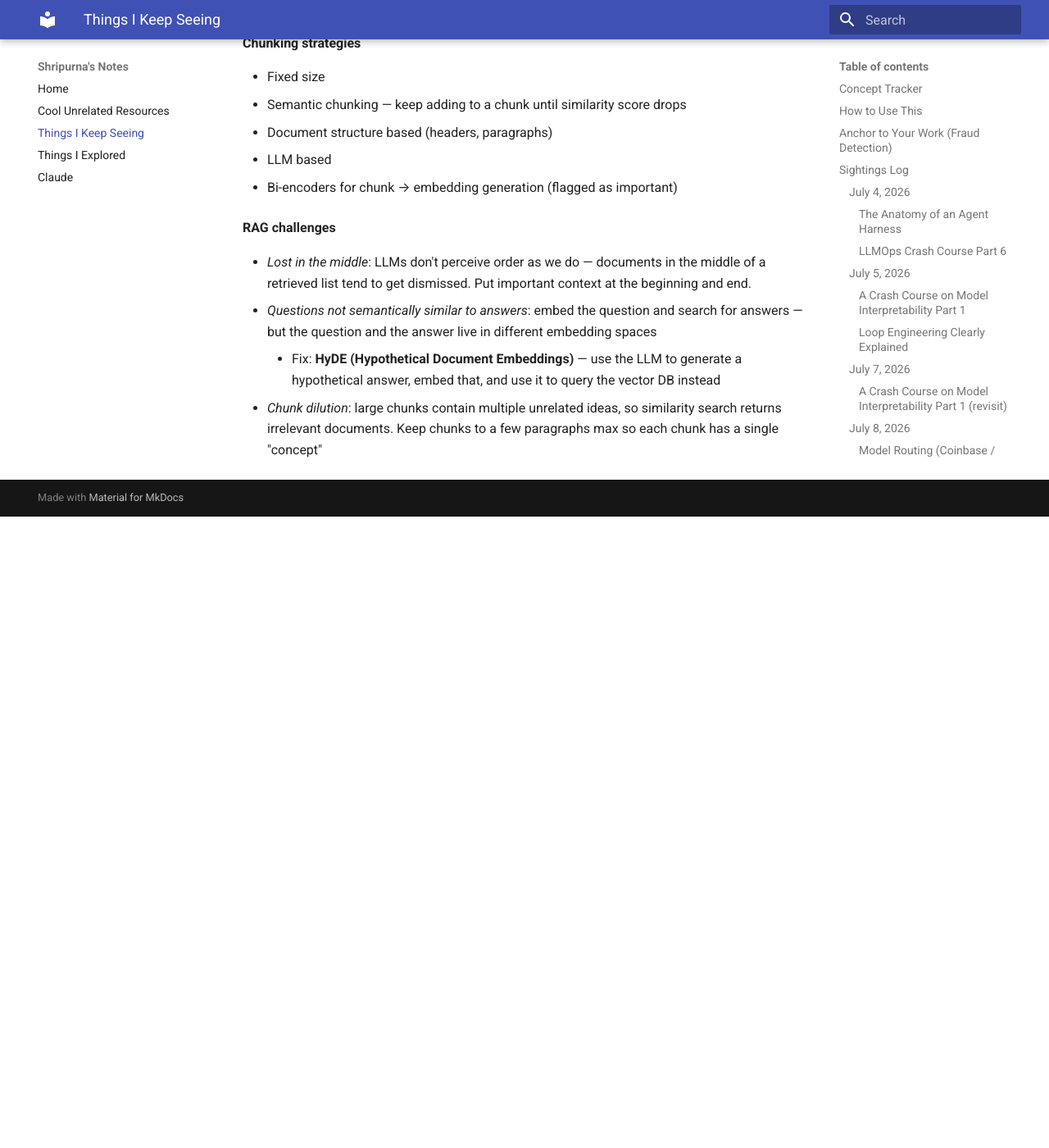
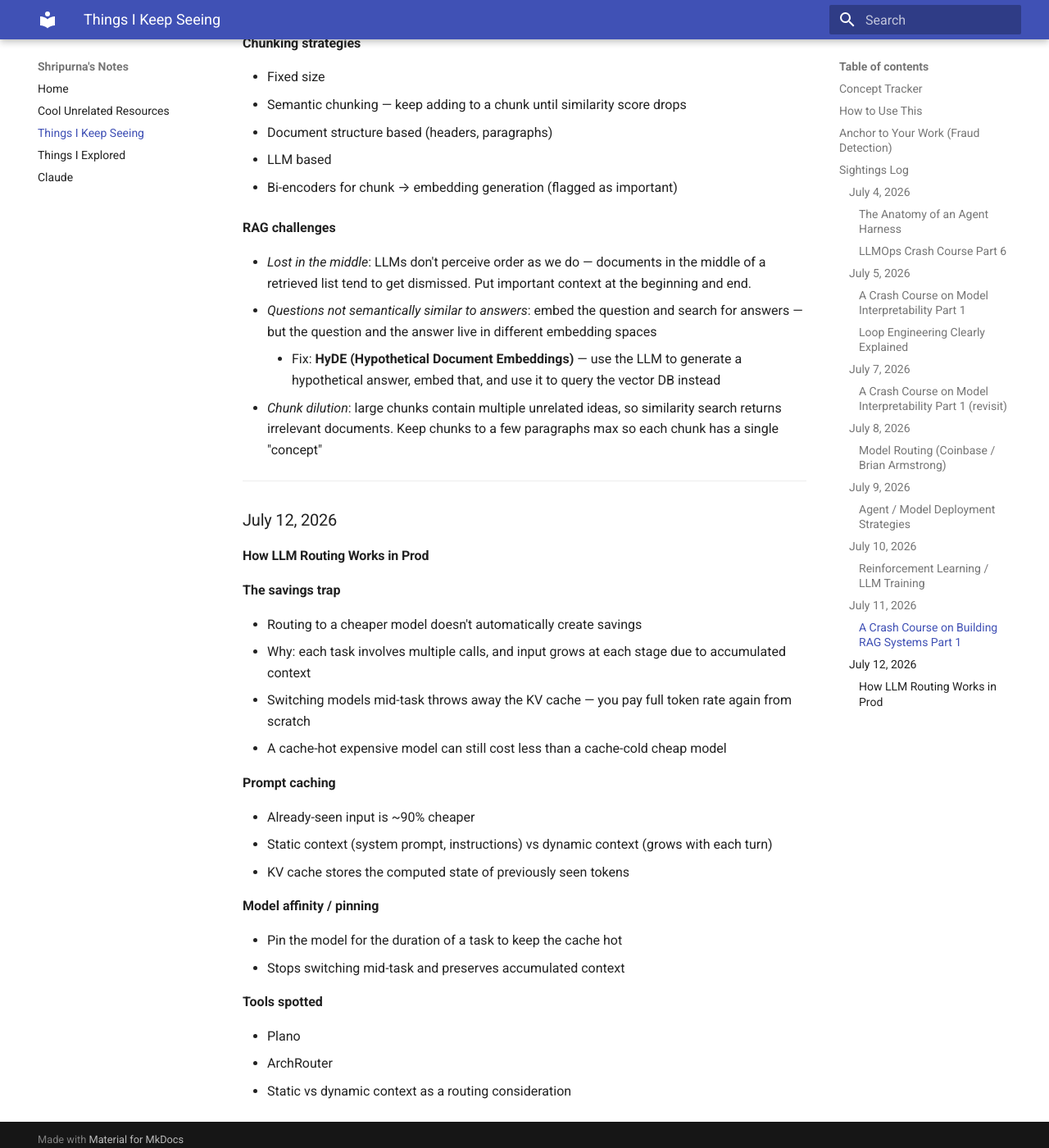
Before and after one commit to shripurna-g/Notes, an MkDocs documentation site: the page built from docs/things-i-keep-seeing.md, in a window 1280 px wide and 1400 px high, scrolled down 9056 px. Shown: the whole window at 82% size. Built offline with MkDocs 1.6.1 and Material for MkDocs 9.7.7, drawn with Linux system fonts in a browser that asks for light colours; before the commit the page ends 9686 px from its top, so only the background shows below that.

Commit message:
Add DDDS sightings log entry for July 12
Co-Authored-By: Claude Sonnet 4.6 <noreply@anthropic.com>

```diff
--- a/docs/things-i-keep-seeing.md
+++ b/docs/things-i-keep-seeing.md
@@ -320,3 +320,33 @@ Three ways a loop ends:
 - *Questions not semantically similar to answers*: embed the question and search for answers — but the question and the answer live in different embedding spaces
     - Fix: **HyDE (Hypothetical Document Embeddings)** — use the LLM to generate a hypothetical answer, embed that, and use it to query the vector DB instead
 - *Chunk dilution*: large chunks contain multiple unrelated ideas, so similarity search returns irrelevant documents. Keep chunks to a few paragraphs max so each chunk has a single "concept"
+
+---
+
+### July 12, 2026
+
+#### How LLM Routing Works in Prod
+
+**The savings trap**
+
+- Routing to a cheaper model doesn't automatically create savings
+- Why: each task involves multiple calls, and input grows at each stage due to accumulated context
+- Switching models mid-task throws away the KV cache — you pay full token rate again from scratch
+- A cache-hot expensive model can still cost less than a cache-cold cheap model
+
+**Prompt caching**
+
+- Already-seen input is ~90% cheaper
+- Static context (system prompt, instructions) vs dynamic context (grows with each turn)
+- KV cache stores the computed state of previously seen tokens
+
+**Model affinity / pinning**
+
+- Pin the model for the duration of a task to keep the cache hot
+- Stops switching mid-task and preserves accumulated context
+
+**Tools spotted**
+
+- Plano
+- ArchRouter
+- Static vs dynamic context as a routing consideration
```
